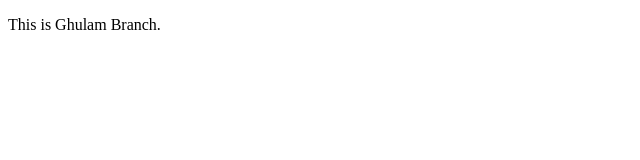
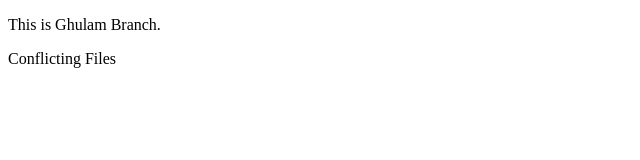
Before and after one commit to AwaisFarooq-11/News-Vine, a plain HTML site: page use-cases/index.html in a window 1280 px wide. Shown: the whole page, without its empty margins (0-640 px from the left). Drawn offline with Linux system fonts and the light colour scheme.

Commit message:
Adding changes

```diff
--- a/use-cases/index.html
+++ b/use-cases/index.html
@@ -9,5 +9,8 @@
   <p>
     This is Ghulam Branch.
   </p>
+  <p>
+    Conflicting Files
+  </p>
 </body>
 </html>
```
